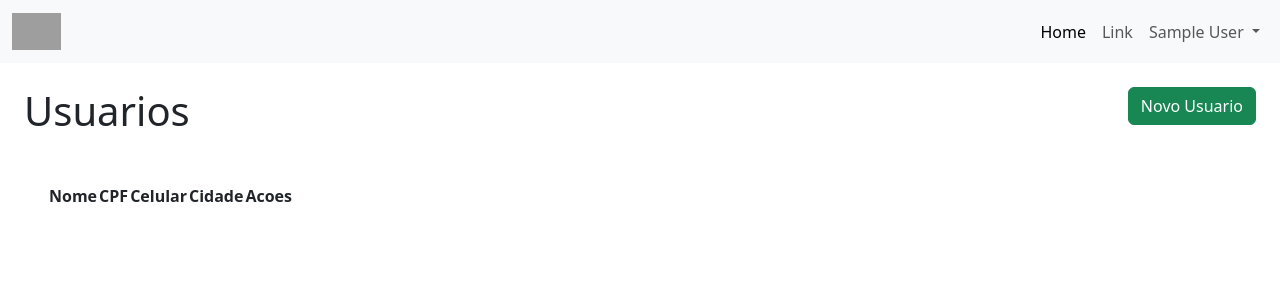
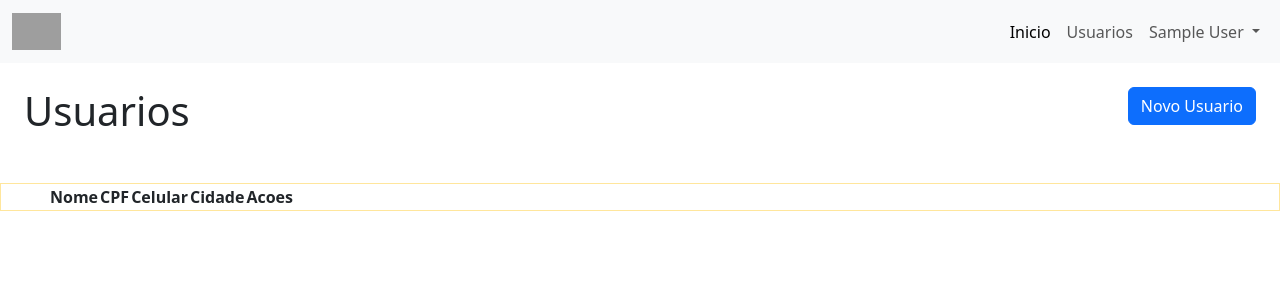
Before and after one commit to glauberyuri/manyminds, a CodeIgniter app: page /database/users in a window 1280 px wide. Shown: the top 300 px of the page. Run offline with CodeIgniter, Linux system fonts and the light colour scheme; the visitor is signed in with stand-in values (Sample User, id 1); lists and menus that the app fills with data are empty; some libraries are stand-ins or nearby versions; grey boxes are pictures that could not be loaded.

Commit message:
feat: alter Crud - users

```diff
--- a/application/config/routes.php
+++ b/application/config/routes.php
@@ -64,3 +64,4 @@ $route['users']['GET'] = 'users/index';
 $route['allusers']['GET'] = 'users/getUsers';
 $route['users/toggle-status']['POST'] = 'users/toggleStatus';
 $route['create']['GET'] = 'users/create';
+$route['create']['POST'] = 'users/createUser';
--- a/application/controllers/Auth.php
+++ b/application/controllers/Auth.php
@@ -44,7 +44,7 @@ class Auth extends CI_Controller {
 		} else {
 			$data = array(
 				'email' => $email,
-				'password' => $password
+				'password' => md5($password)
 			);
 
 			$user = new UserModel;
--- a/application/views/auth/layout.php
+++ b/application/views/auth/layout.php
@@ -5,7 +5,7 @@
 		<meta http-equiv="X-UA-Compatible" content="IE=edge">
 		<meta name="viewport" content="width=device-width, initial-scale=1.0">
 		<title><?= isset($title) ? $title : '' ?></title>
-		<link href="<?=base_url('assets/bootstrap/css/bootstrap.min.css') ?>" rel="stylesheet">
+		<link href="<?=base_url('assets/vendor/bootstrap/css/bootstrap.min.css') ?>" rel="stylesheet">
 		<link href="<?=base_url('assets/css/auth.css') ?>" rel="stylesheet">
 	</head>
 	<body class="text-center">
@@ -16,7 +16,7 @@
 	<footer>
 	</footer>
 	<script src="<?=base_url('assets/vendor/jquery-3.7.1.min.js') ?>"></script>
-	<script src="<?=base_url('assets/bootstrap/js/bootstrap.min.js') ?>"></script>
+	<script src="<?=base_url('assets/vendor/bootstrap/js/bootstrap.min.js') ?>"></script>
 	<script src="<?=base_url('assets/js/auth.js') ?>"></script>
 
 </html>
--- a/application/views/template/default.php
+++ b/application/views/template/default.php
@@ -5,7 +5,7 @@
 	<meta http-equiv="X-UA-Compatible" content="IE=edge">
 	<meta name="viewport" content="width=device-width, initial-scale=1.0">
 	<title><?= isset($title) ? $title : '' ?></title>
-	<link href="<?=base_url('assets/bootstrap/css/bootstrap.min.css') ?>" rel="stylesheet">
+	<link href="<?=base_url('assets/vendor/bootstrap/css/bootstrap.min.css') ?>" rel="stylesheet">
 	<link href="<?=base_url('assets/vendor/DataTables/datatables.min.css') ?>" rel="stylesheet">
 </head>
 <body>
@@ -18,10 +18,10 @@
 		<div class="collapse navbar-collapse" id="navbarSupportedContent">
 			<ul class="navbar-nav ms-auto mb-2 mb-lg-0">
 				<li class="nav-item">
-					<a class="nav-link active" aria-current="page" href="#">Home</a>
+					<a class="nav-link active" aria-current="page" href="#">Inicio</a>
 				</li>
 				<li class="nav-item">
-					<a class="nav-link" href="#">Link</a>
+					<a class="nav-link"  href="<?=base_url('users')?>">Usuarios</a>
 				</li>
 				<li class="nav-item dropdown">
 					<a class="nav-link dropdown-toggle" href="#" id="navbarDropdown" role="button" data-bs-toggle="dropdown" aria-expanded="false">
@@ -40,7 +40,7 @@
 <footer>
 </footer>
 <script src="<?=base_url('assets/vendor/jquery-3.7.1.min.js') ?>"></script>
-<script src="<?=base_url('assets/bootstrap/js/bootstrap.min.js') ?>"></script>
+<script src="<?=base_url('assets/vendor/bootstrap/js/bootstrap.min.js') ?>"></script>
 <script src="<?=base_url('assets/vendor/DataTables/datatables.min.js') ?>"></script>
 <script>
 	const BASE_URL = "<?=base_url()?>";
--- a/application/views/users/index.php
+++ b/application/views/users/index.php
@@ -1,8 +1,8 @@
 <div class="d-flex flex-row justify-content-between bd-highlight mb-3">
 	<div class="p-4 bd-highlight"><h1>Usuarios</h1></div>
-	<div class="p-4 bd-highlight"><button type="button" class="btn btn-success">Novo Usuario</button></div>
+	<div class="p-4 bd-highlight"><a  href="<?=base_url('users/create')?>" class="btn btn-primary">Novo Usuario</a></div>
 </div>
-<div class="table-responsive ps-5 pe-5">
+<div class="table-responsive ps-5 pe-5 border border-warning-subtle">
 	<table id="tableUsers" data-url="<?=base_url('allusers')?>" class="display">
 		<thead>
 		<tr>
--- a/sql/setup.sql
+++ b/sql/setup.sql
@@ -5,7 +5,9 @@ create table users (
 	cpf varchar(11) null,
 	password varchar(32) comment 'hash MD5' null,
     status tinyint(1) default 1 not null,
-	phone varchar(11) null
+	phone varchar(11) null,
+	add constraint users_uk
+		unique (email)
 );
 
 create table address (
```
